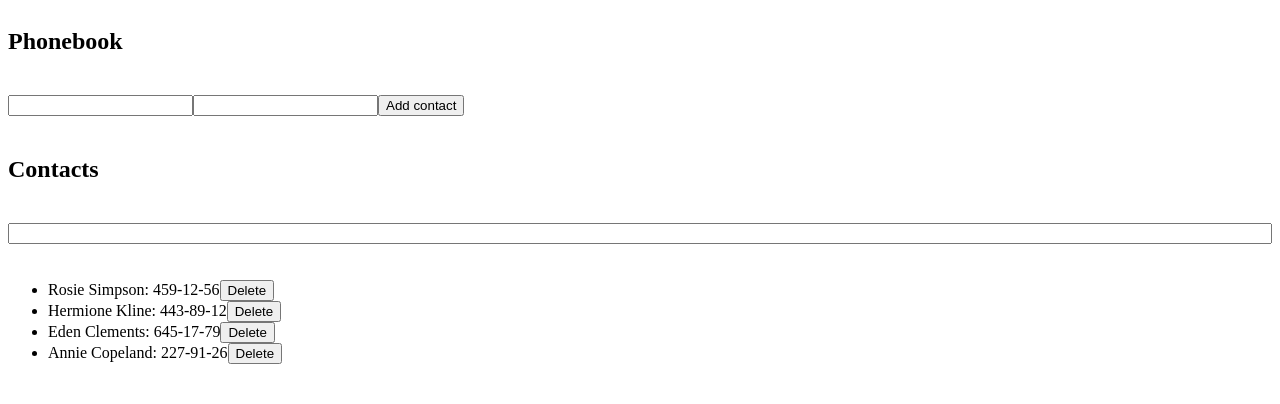
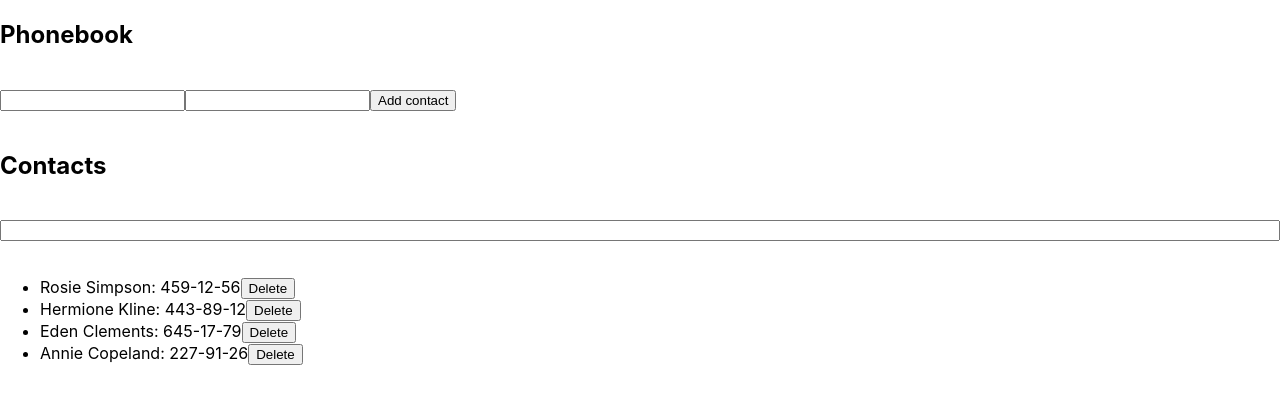
Before and after one commit to KasiaNejman/goit-react-hw-02-phonebook, a React (Create React App) app: page / in a window 1280 px wide. Shown: the top 404 px of the page. Built offline with nearby package versions, Linux system fonts and the light colour scheme.

Commit message:
Update index.css

```diff
--- a/src/index.css
+++ b/src/index.css
@@ -1,4 +1,18 @@
+@import-normalize; /* bring in normalize.css styles */
 
+body {
+  margin: 0;
+  font-family: -apple-system, BlinkMacSystemFont, 'Segoe UI', 'Roboto', 'Oxygen',
+    'Ubuntu', 'Cantarell', 'Fira Sans', 'Droid Sans', 'Helvetica Neue',
+    sans-serif;
+  -webkit-font-smoothing: antialiased;
+  -moz-osx-font-smoothing: grayscale;
+}
+
+code {
+  font-family: source-code-pro, Menlo, Monaco, Consolas, 'Courier New',
+    monospace;
+}
 #root {
   max-width: 1280px;
   display: flex;
```
